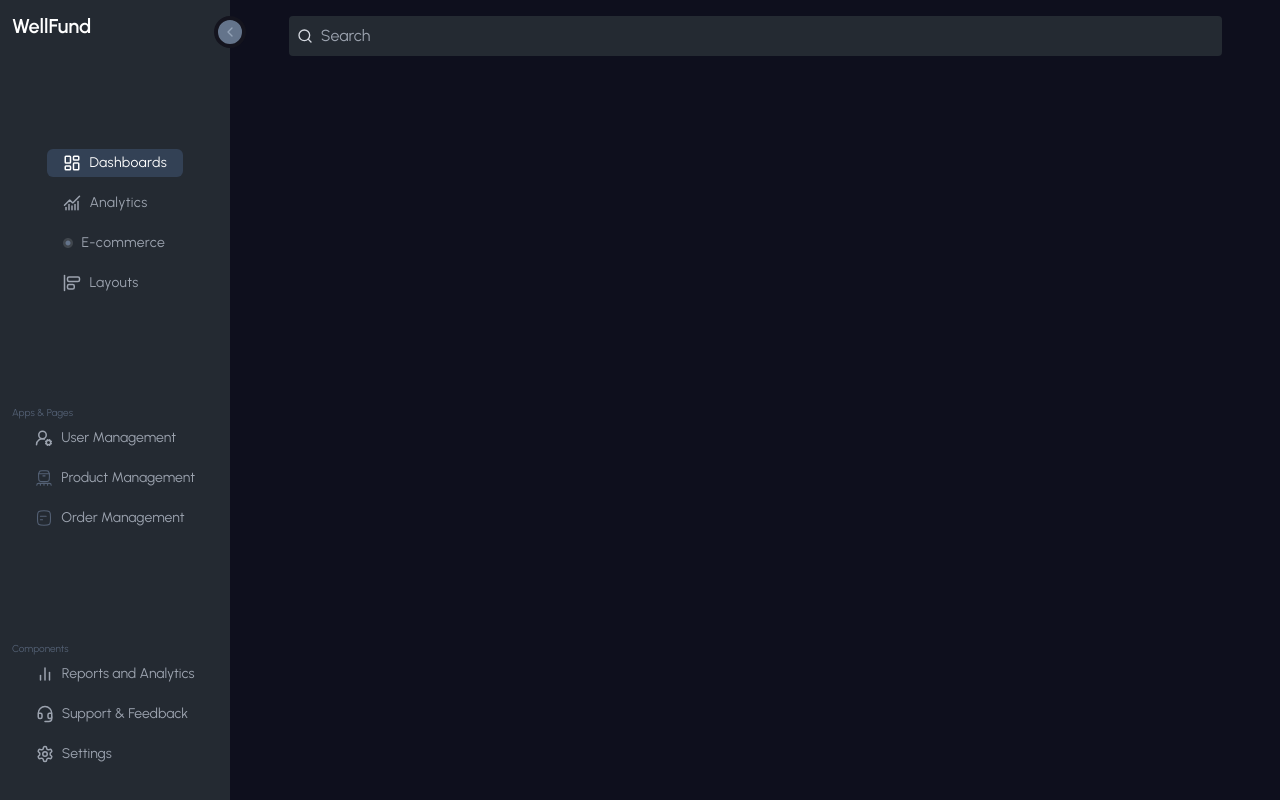
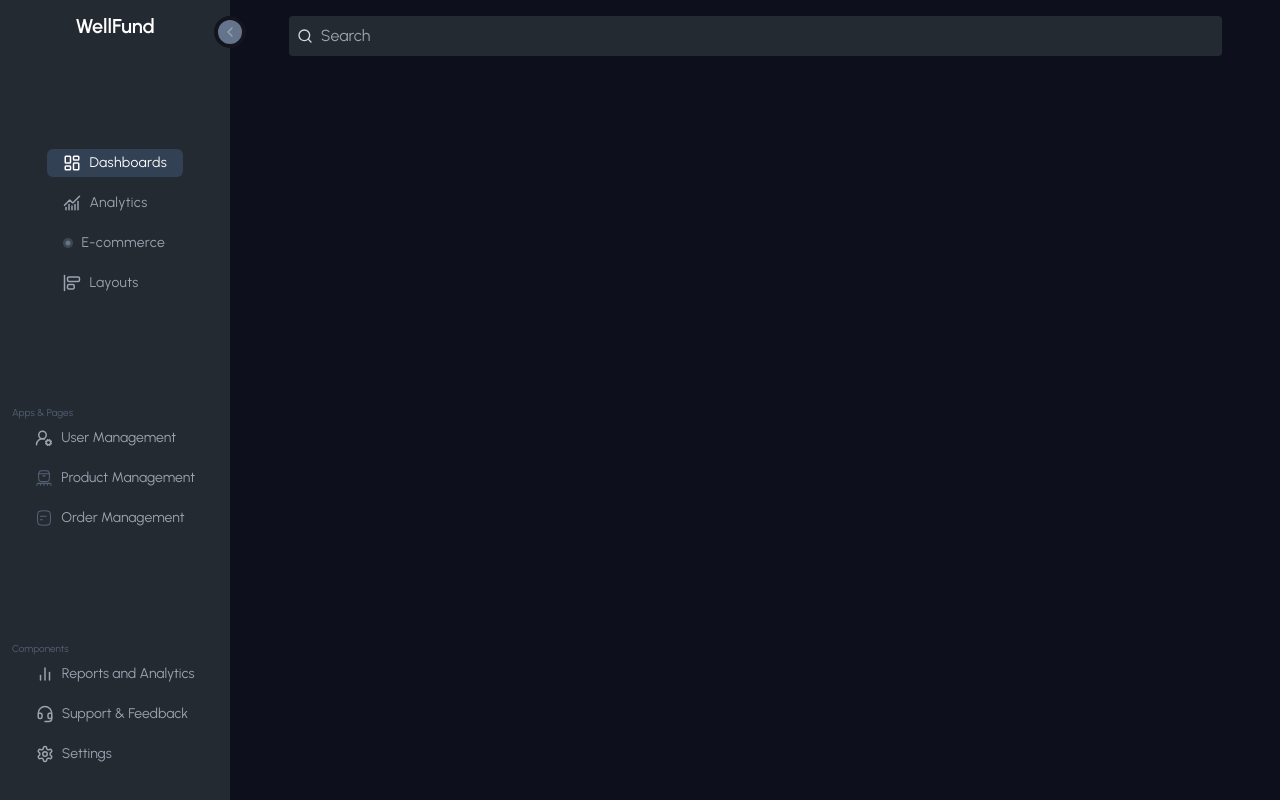
Before and after one commit to Build-Bridge/WellFund, a Next.js app: page / in a window 1280 px wide. Built offline with nearby package versions, Linux system fonts and the light colour scheme.

Commit message:
Updates: changes made to navigation component.

```diff
--- a/src/app/(main)/_components/navigation.tsx
+++ b/src/app/(main)/_components/navigation.tsx
@@ -18,7 +18,7 @@ export const Navigation = () => {
   return (
 
     <aside className="group/sidebar relative w-auto overflow-y-auto flex h-screen justify-between p-3 flex-col z-[30] bg-[#242A32]">
-      <div className="w-full flex text-center text-white font-semibold text-xl">
+      <div className="text-center text-white font-semibold text-xl">
         WellFund
       </div>
       <div className="flex flex-col w-full text-[#546175] items-center text-sm tracking-wide">
@@ -312,9 +312,6 @@ export const Navigation = () => {
                 pathname === "/settings" && "bg-slate-700 text-white"
               )}
             >
-              {pathname === "/settings" && (
-                <div className="absolute left-0 h-full w-1 bg-white rounded-r-lg" />
-              )}
               <Settings
                 className={cn(
                   "w-[18px] h-[18px] text-gray-400",
```
